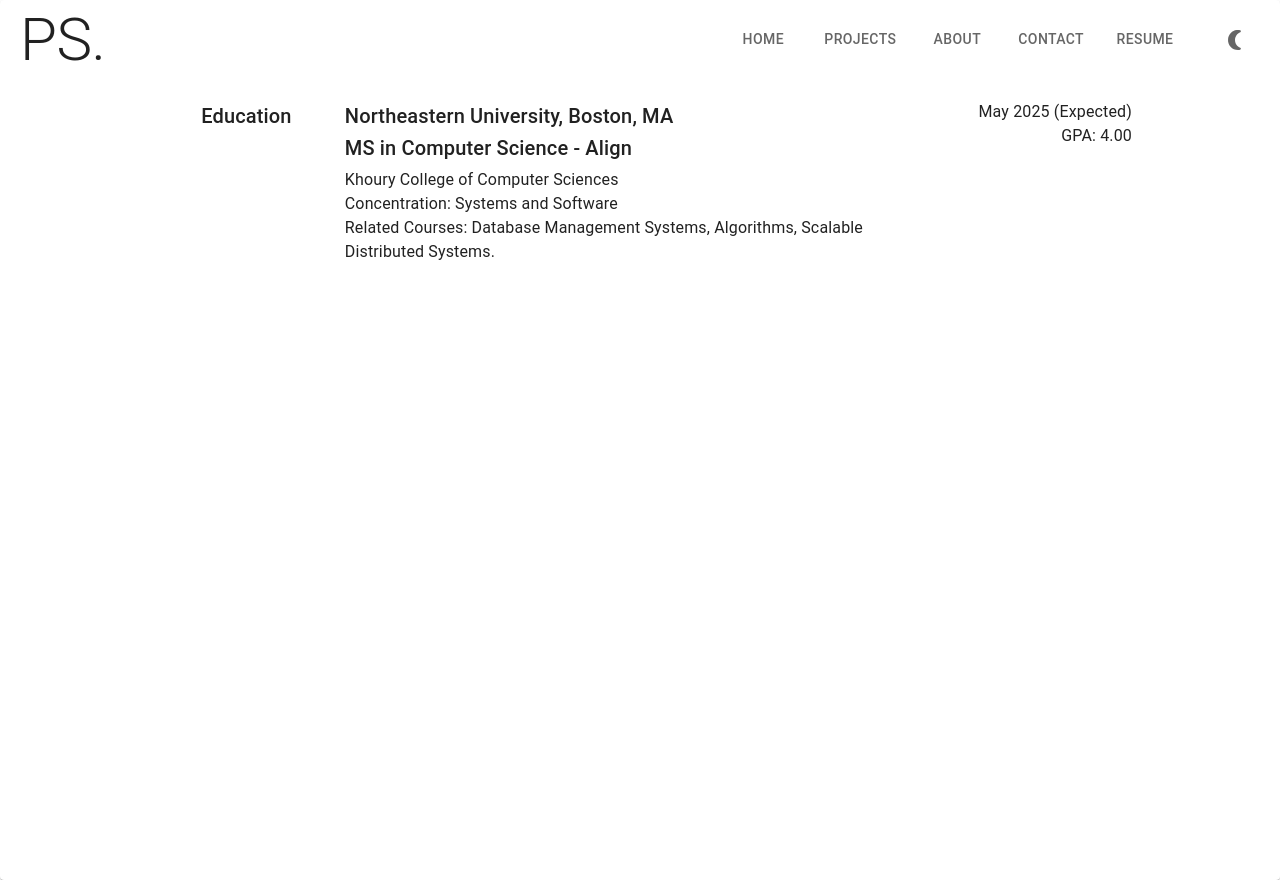
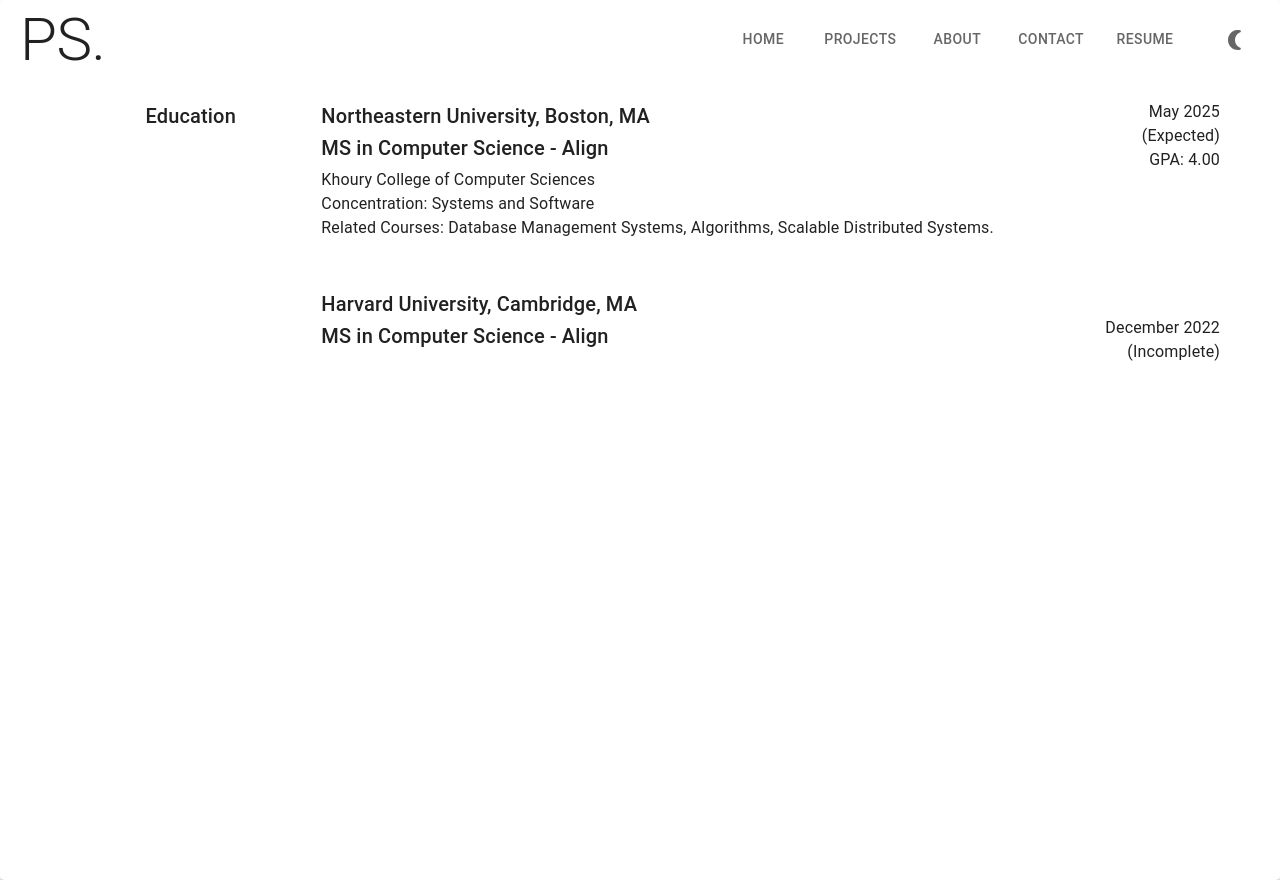
Before and after one commit to cyber-shah/personal-page, a React (Create React App) app: page /about in a window 1280 px wide. Built offline with nearby package versions, Linux system fonts and the light colour scheme.

Commit message:
more procedures

```diff
--- a/src/components/About.js
+++ b/src/components/About.js
@@ -5,7 +5,7 @@
     const styles = {
       main: {
         height : '100vh',
-        width : '80vw',
+        'max-width' : '1200px',
         padding: '20px',
         margin: '0 auto',
         display: 'flex',
@@ -18,10 +18,6 @@
         'text-align': 'left',
         flex: 3,
       },
-      thirds: {
-        'text-align': 'left',
-        flex: 1,
-      }
     }
   return (
     <div className='main' style={styles.main} >
@@ -42,11 +38,26 @@
               <br/> Concentration: Systems and Software
               <br/> Related Courses: Database Management Systems, Algorithms, Scalable Distributed Systems.
             </Typography>
+
+
+
+            <br/><br/>
+            <Typography variant='h6'>
+              Harvard University, Cambridge, MA
+              <br/> MS in Computer Science - Align
+            </Typography>
         </div>
 
         <div style={styles.thirds}>
           <Typography variant='body1' sx={{ textAlign: 'right' }}>
-            May 2025 (Expected) <br/> GPA: 4.00
+            May 2025 <br/>
+            (Expected) <br/>
+            GPA: 4.00 <br/>
+
+            <br/><br/><br/><br/><br/><br/>
+
+            December 2022<br/>
+            (Incomplete)
           </Typography>
         </div>
 
```
